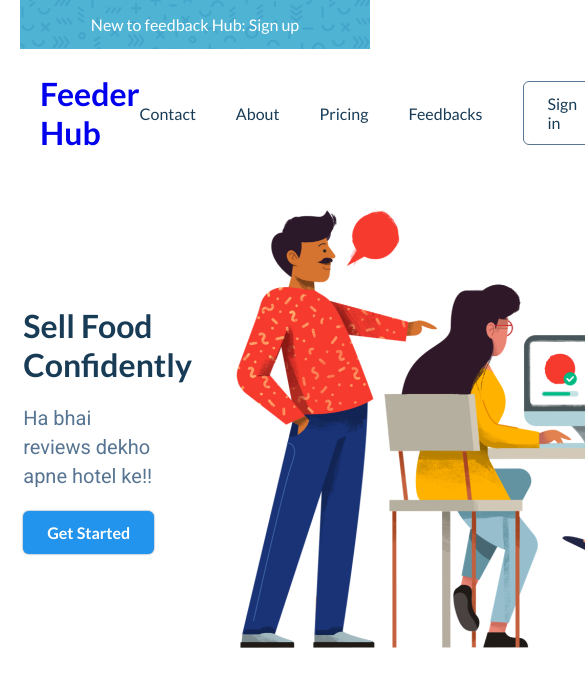
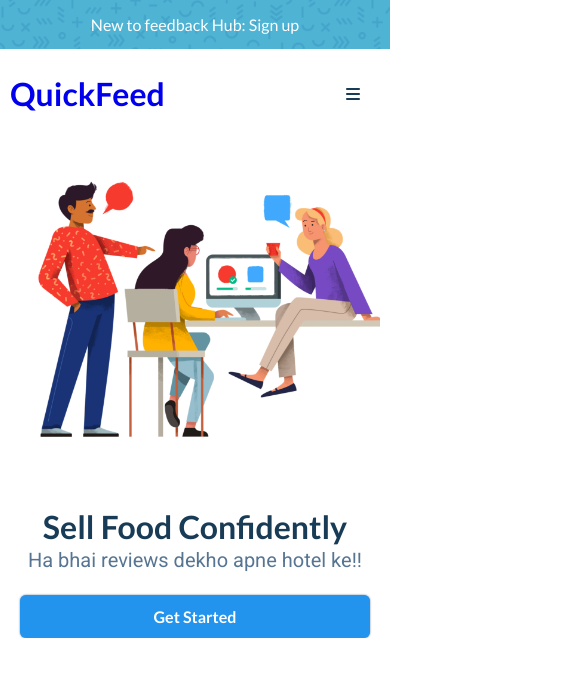
Before and after one commit to siddharthjha387/feedback-frontend, a React (Create React App) app: page / in a window 390 px wide. Shown: the top 686 px of the page, 585 px wide, since content can reach past the window. Built offline with nearby package versions, Linux system fonts and the light colour scheme.

Commit message:
responsive navbar

```diff
--- a/package.json
+++ b/package.json
@@ -1,5 +1,5 @@
 {
-  "name": "feedback",
+  "name": "quickfeed",
   "version": "0.1.0",
   "private": true,
   "proxy": "https://backend-restaurant-feedback-production.up.railway.app/",
--- a/public/index.html
+++ b/public/index.html
@@ -1,43 +1,22 @@
 <!DOCTYPE html>
 <html lang="en">
+
 <head>
   <meta charset="utf-8" />
   <link rel="icon" href="%PUBLIC_URL%/favicon.ico" />
   <meta name="viewport" content="width=device-width, initial-scale=1" />
   <meta name="theme-color" content="#000000" />
-    <meta
-      name="description"
-      content="Web site created using create-react-app"
-    />
+  <meta name="description" content="Web site created using create-react-app" />
   <link rel="apple-touch-icon" href="%PUBLIC_URL%/logo192.png" />
-    <!--
-      manifest.json provides metadata used when your web app is installed on a
-      user's mobile device or desktop. See https://developers.google.com/web/fundamentals/web-app-manifest/
-    -->
+
   <link rel="manifest" href="%PUBLIC_URL%/manifest.json" />
-    <!--
-      Notice the use of %PUBLIC_URL% in the tags above.
-      It will be replaced with the URL of the `public` folder during the build.
-      Only files inside the `public` folder can be referenced from the HTML.
+  <script src="https://kit.fontawesome.com/2600d982f2.js" crossorigin="anonymous"></script>
+  <title>QuickFeed</title>
+</head>
 
-      Unlike "/favicon.ico" or "favicon.ico", "%PUBLIC_URL%/favicon.ico" will
-      work correctly both with client-side routing and a non-root public URL.
-      Learn how to configure a non-root public URL by running `npm run build`.
-    -->
-    <title>React App</title>
-  </head>
 <body>
-    <noscript>You need to enable JavaScript to run this app.</noscript>
   <div id="root"></div>
-    <!--
-      This HTML file is a template.
-      If you open it directly in the browser, you will see an empty page.
 
-      You can add webfonts, meta tags, or analytics to this file.
-      The build step will place the bundled scripts into the <body> tag.
+</body>
 
-      To begin the development, run `npm start` or `yarn start`.
-      To create a production bundle, use `npm run build` or `yarn build`.
-    -->
-  </body>
 </html>
--- a/src/Api_Url.js
+++ b/src/Api_Url.js
@@ -1 +1,2 @@
 export const API_URL = "https://backend-restaurant-feedback-production.up.railway.app";
+// export const API_URL = "http://localhost:8800";
--- a/src/App.css
+++ b/src/App.css
@@ -20,5 +20,5 @@
     max-width: 1180px;
     margin-inline: auto ;
     padding-inline: var(10px);
-
+    overflow: hidden;
 }
--- a/src/App.js
+++ b/src/App.js
@@ -26,7 +26,7 @@ function App() {
   return (
 
 
-    <div className="App container">
+    <div className="App">
 
       <Routes>
         <Route exact path='/' element={< Home myStorage={myStorage} currentUser={currentUser} setCurrentUser={setCurrentUser} />}></Route>
--- a/src/component/Navbar.jsx
+++ b/src/component/Navbar.jsx
@@ -1,42 +1,47 @@
-import React from 'react'
+import React, { useState } from 'react'
 import  './home/home.css'
 export default function Navbar({currentUser,setCurrentUser,myStorage}) {
     const handleLogout = () => {
         myStorage.removeItem("user");
         setCurrentUser(null);
-
 	}
+    const [active, setActive] = useState(false);
+    const showMenu=(e)=>{
+        e.preventDefault();
+        setActive(!active);
+    }
   return (
     <nav>
 
-        <div class="container main-nav flex">
-            <a href="/" class="company-logo company-title">
-                Feeder Hub
+        <div className="container main-nav flex">
+            <a href="/" className="company-logo company-title">
+                QuickFeed
             </a>
 
-            <div class="nav-links">
-                <ul class="flex">
-                    <li><a href="/contact" class="hover-link">Contact</a></li>
-                    <li><a href="/about" class="hover-link">About</a></li>
-                    <li><a href="/" class="hover-link">Pricing</a></li>
-                    <li><a href="/client" class="hover-link">Feedbacks</a></li>
+            <div className={active?'nav-links nav-links-active':'nav-links'}  id="nav-links">
+                <ul className="flex">
+                    <li><a href="/contact" className="hover-link">Contact</a></li>
+                    <li><a href="/about" className="hover-link">About</a></li>
+                    <li><a href="/" className="hover-link">Pricing</a></li>
+                    <li><a href="/client" className="hover-link">Feedbacks</a></li>
 
 				    {currentUser ?
 				   (
                    <>
-                    <li><a href="/qr-code" class="hover-link">QR Code</a></li>
-                   <li><a href="#" class="hover-link primary-button" onClick={handleLogout}>Log Out</a></li>
+                    <li><a href="/qr-code" className="hover-link">QR Code</a></li>
+                   <li><a href="#" className="hover-link primary-button" onClick={handleLogout}>Log Out</a></li>
                    </>
                    )
 				   :
 					(
 					<>
-					<li><a href="/login" class="hover-link secondary-button" >Sign in</a></li>
-                    <li><a href="/register" class="hover-link primary-button" >Sign up</a></li>
+					<li><a href="/login" className="hover-link secondary-button" >Sign in</a></li>
+                    <li><a href="/register" className="hover-link primary-button" >Sign up</a></li>
 					</>
 					)}
                 </ul>
             </div>
+            <a href="" className='nav-toggle hover-link' onClick={(e)=>{console.log(e);showMenu(e)}} ><i className="fa-solid fa-bars"></i></a>
         </div>
 
     </nav>
--- a/src/component/Register.jsx
+++ b/src/component/Register.jsx
@@ -33,6 +33,7 @@ export default function Register() {
         };
 
         try {
+            console.log(API_URL);
             const res = await axios.post(`${API_URL}/api/users/register`, newUser);
             console.log(res);
             setFailure(false);
--- a/src/component/home/home.css
+++ b/src/component/home/home.css
@@ -75,6 +75,7 @@ a{
     padding: 12px 24px;
     box-shadow: 0 0 2px var(--secondary-text-color);
     transition: 0.2s ease-out;
+    text-align: center;
 }
 
 .primary-button:hover{
@@ -110,6 +111,8 @@ a{
 .main-nav{
     margin-top: 25px;
     justify-content: space-between;
+    position: relative;
+
 }
 
 .company-logo img{
@@ -134,32 +137,80 @@ a{
 .hover-link:hover{
     color: var(--accent-color);
 }
+/* header */
 
-/* header */
-header{
+header {
     padding: 50px var(--padding-inline-section) 0;
 }
-.header-section{
-   justify-content: center;
-   gap: 50px;
+
+.header-section {
+    justify-content: center;
+    gap: 50px;
 }
-.header-left{
-    max-width: 40vw;
-    padding-left: 10px;
-    padding-right: 10px;
+
+.header-left {
+    width: 50vw;
 }
-.header-left h1,.header-left p{
+
+.header-left h1 {
     margin-top: 20px;
 }
-.header-right{
-    width: 58.33333333%;
-    padding-left: 10px;
-    padding-right: 10px;
+
+.get-started-btn {
+    margin-top: 20px;
 }
 
-.header-right img{
-    width: 600px;
+.header-right img {
+    width: 100%;
 }
 .get-started-btn{
     margin-top: 20px;
 }
+.nav-toggle{
+    display: none;
+}
+
+
+@media screen and (max-width:991px) {
+    .nav-toggle{
+        display: block;
+        margin-right: 20px;
+    }
+    .main-nav{
+        overflow: initial;
+    }
+    .nav-links{
+       position: absolute;
+       background-color: #fff;
+       left: -100%;
+       top: 100%;
+       width: 100%;
+       padding-block: 20px;
+    }
+    .nav-links-active{
+        left: 0;
+    }
+    .nav-links ul{
+        flex-direction: column;
+    }
+}
+
+@media screen and (max-width:767px) {
+    .header-section{
+        flex-direction: column-reverse;
+    }
+
+    .header-left {
+        width: 100%;
+        text-align: center;
+    }
+    .primary-button{
+        width: 100%;
+    }
+}
+
+@media screen and (max-width:479px) {
+    :root{
+        --padding-inline-section:10px;
+    }
+}
```
Lines whose indentation alone changed are shown as unchanged.
